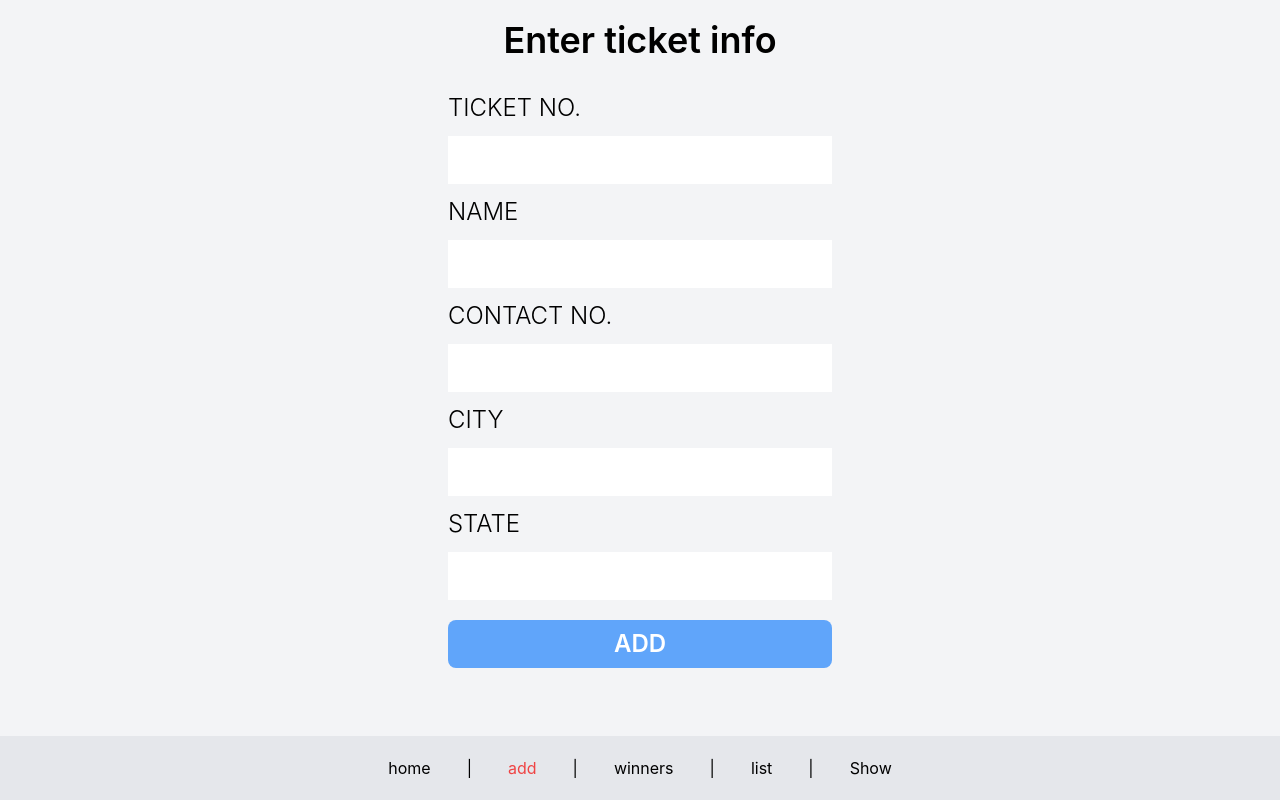
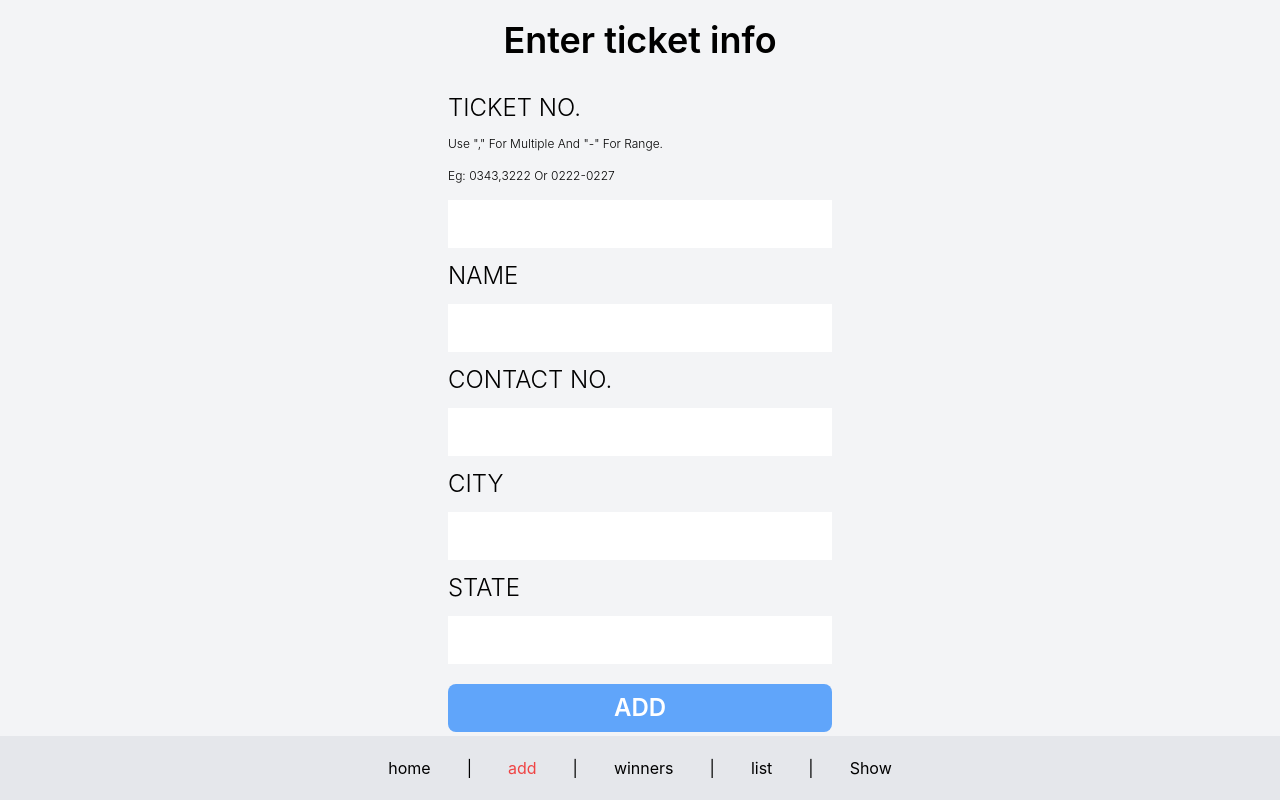
Before and after one commit to JubalThang/mwc_building_fun_luckydraw_2022, a React (Vite) app: page /add in a window 1280 px wide. Built offline with nearby package versions, Linux system fonts and the light colour scheme; data requests are answered from the project's data file.

Commit message:
add addPage ticket info

```diff
--- a/src/components/AddPage.jsx
+++ b/src/components/AddPage.jsx
@@ -85,9 +85,10 @@ export default function AddPage() {
     }
     return (
         <div className="w-full h-full bg-gray-100 overflow-y-auto">
+            <div className='mb-20'>
                 <h1 className="text-center text-4xl p-5 font-semibold ">Enter ticket info</h1>
                 <form className="w-96 mx-auto" onSubmit={(e) => handleSubmit(e)}>
-                <label htmlFor="ticket" className="label">Ticket No.</label>
+                    <label htmlFor="ticket" className="label">Ticket No. <br /><span className=' text-xs capitalize'>Use "," for multiple and "-" for range. <span> <br />  eg: 0343,3222 or 0222-0227</span> </span></label>
                     <input type="text" name="ticket" className="input" required />
 
                     <label htmlFor="name" className="label">Name</label>
@@ -105,5 +106,6 @@ export default function AddPage() {
                     <input type="submit" className='submit mt-5 uppercase' pattern="/^[a-z]{2}$/" value="Add" />
                 </form>
             </div>
+        </div>
     )
 }
```
Lines whose indentation alone changed are shown as unchanged.
